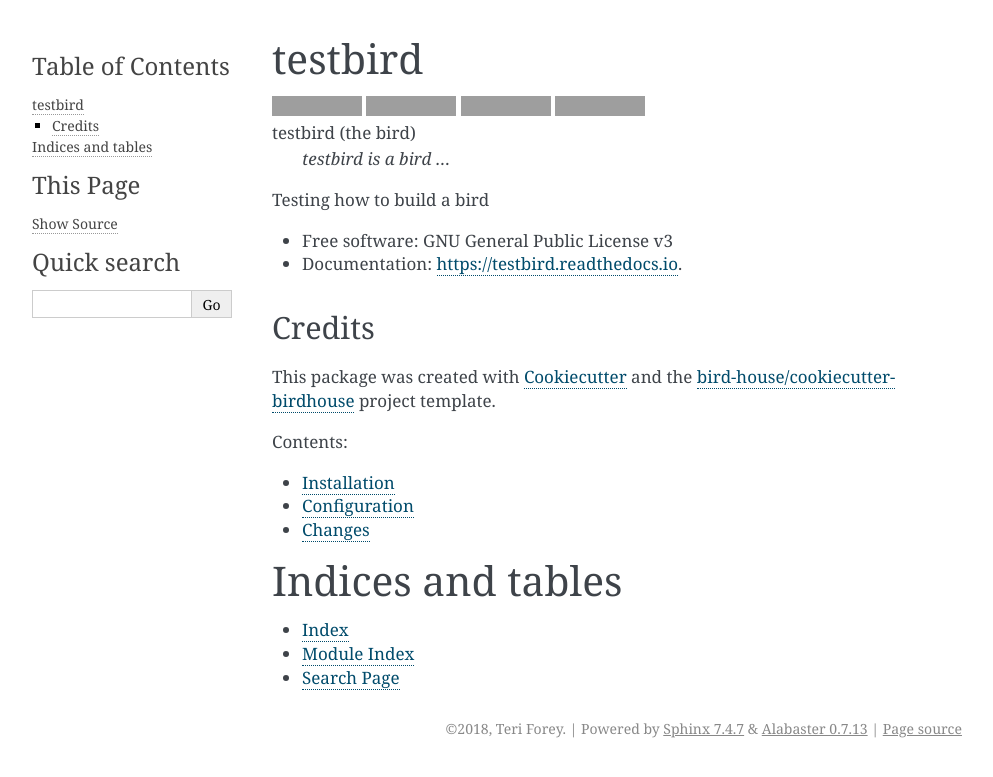
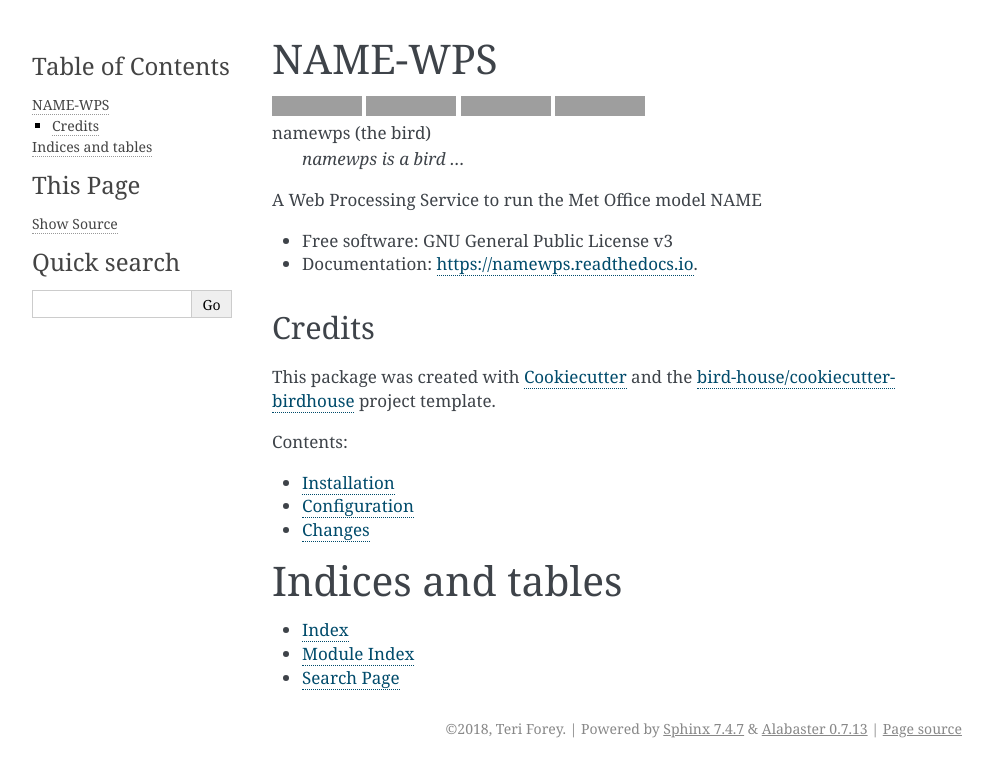
Before and after one commit to TeriForey/namewps, a Sphinx documentation site: the page built from docs/source/index.rst, in a window 1280 px wide, cut to the strip 0-777 px from the top of the page. Shown: the whole strip, without its empty margins (148-1141 px from the left). Built offline with Sphinx 7.4.7, drawn with Linux system fonts in a browser that asks for light colours; grey boxes are pictures that could not be loaded.

Commit message:
Made changes to README, docs and custom.cfg.example to display correct project name

```diff
--- a/README.rst
+++ b/README.rst
@@ -1,4 +1,4 @@
-testbird
+NAME-WPS
 ===============================
 
 .. image:: https://img.shields.io/badge/docs-latest-brightgreen.svg
@@ -18,13 +18,13 @@ testbird
     :alt: Join the chat at https://gitter.im/bird-house/birdhouse
 
 
-testbird (the bird)
-  *testbird is a bird ...*
+namewps (the bird)
+  *namewps is a bird ...*
 
-Testing how to build a bird
+A Web Processing Service to run the Met Office model NAME
 
 * Free software: GNU General Public License v3
-* Documentation: https://testbird.readthedocs.io.
+* Documentation: https://namewps.readthedocs.io.
 
 Credits
 -------
--- a/docs/source/conf.py
+++ b/docs/source/conf.py
@@ -56,7 +56,7 @@ source_suffix = '.rst'
 master_doc = 'index'
 
 # General information about the project.
-project = u'testbird'
+project = u'NAME-WPS'
 copyright = u"2018, Teri Forey"
 author = u"Teri Forey"
 
@@ -109,7 +109,7 @@ html_static_path = ['_static']
 # -- Options for HTMLHelp output ---------------------------------------
 
 # Output file base name for HTML help builder.
-htmlhelp_basename = 'testbirddoc'
+htmlhelp_basename = 'namewpsdoc'
 
 
 # -- Options for LaTeX output ------------------------------------------
@@ -136,8 +136,8 @@ latex_elements = {
 # (source start file, target name, title, author, documentclass
 # [howto, manual, or own class]).
 latex_documents = [
-    (master_doc, 'testbird.tex',
-     u'testbird Documentation',
+    (master_doc, 'namewps.tex',
+     u'namewps Documentation',
      u'Teri Forey', 'manual'),
 ]
 
@@ -147,8 +147,8 @@ latex_documents = [
 # One entry per manual page. List of tuples
 # (source start file, name, description, authors, manual section).
 man_pages = [
-    (master_doc, 'testbird',
-     u'testbird Documentation',
+    (master_doc, 'namewps',
+     u'namewps Documentation',
      [author], 1)
 ]
 
@@ -159,10 +159,10 @@ man_pages = [
 # (source start file, target name, title, author,
 #  dir menu entry, description, category)
 texinfo_documents = [
-    (master_doc, 'testbird',
-     u'testbird Documentation',
+    (master_doc, 'namewps',
+     u'namewps Documentation',
      author,
-     'testbird',
-     'One line description of project.',
+     'NAME-WPS',
+     'Birdhouse WPS to run the Met Office model NAME',
      'Miscellaneous'),
 ]
```
Also changed, not shown: docs/source/installation.rst (+6 -6 lines), 1 other file.
